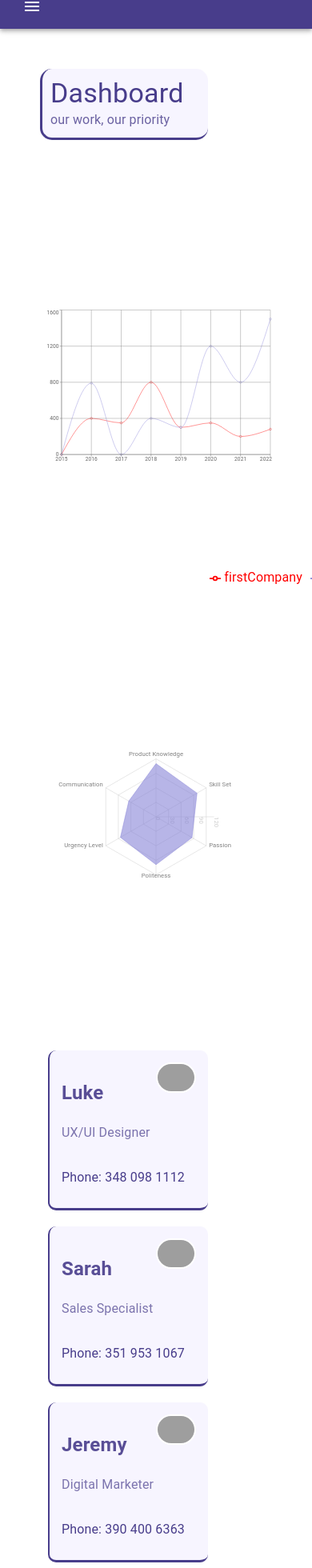
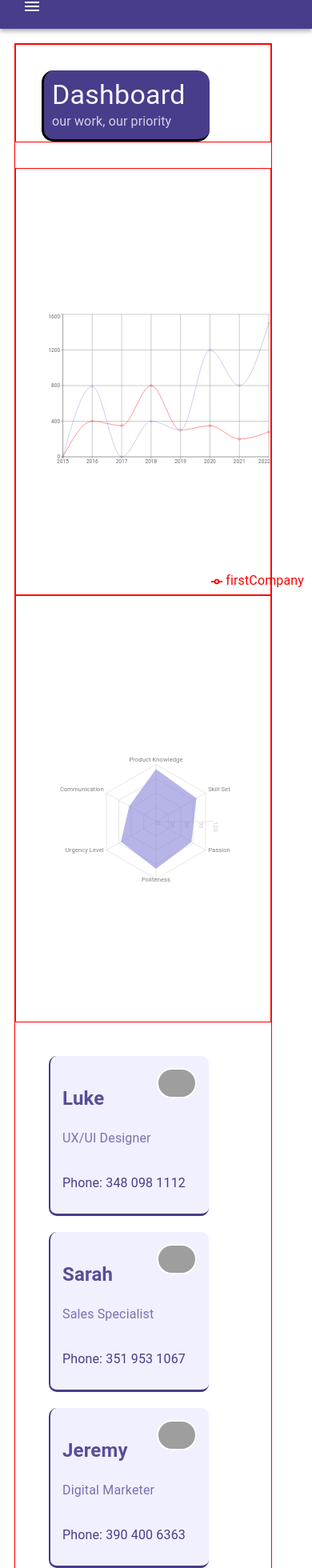
Before and after one commit to karimhaj/Skills-test, a React (Create React App) app: page /dashboard in a window 390 px wide. Shown: the part 20-1980 px from the top of the page at 80% size. Built offline with nearby package versions, Linux system fonts and the light colour scheme; grey boxes are pictures that could not be loaded.

Commit message:
working on grid for responsive

```diff
--- a/src/components/DashboardPage.tsx
+++ b/src/components/DashboardPage.tsx
@@ -7,7 +7,6 @@ import {
   XAxis,
   Tooltip,
   Legend,
-  ResponsiveContainer,
   Radar,
   RadarChart,
   PolarGrid,
@@ -51,32 +50,27 @@ return (<div>
             flexDirection: 'column',
             margin: '50px'
     }}>
-{/*
-    <h1 style={{marginBottom: '0px'}}>Dashboard Page</h1>
-    <p style={{marginTop: '0px'}}>subtitle for the dash</p> */}
-
-    <div style={{display: 'flex'}}>
-
-        </div>
 
     <Grid container
     direction='row'
     justifyContent='center'
     alignItems='center'
+    border='1px solid red'
     spacing={4}>
-    <Grid item xs={12} sm={6} md={4}>
+    <Grid item xs={12} sm={6} md={4} border='1px solid red'>
     <Box sx={{
-      borderBottom: '3px solid rgb(72, 61, 139)',
-      borderLeft: '3px solid rgb(72, 61, 139)',
-      backgroundColor: 'rgb(247, 245, 255)',
+      borderBottom: '3px solid rgb(0, 0, 0)',
+      borderLeft: '3px solid rgb(0, 0, 0)',
+      backgroundColor: 'primary.main',
+      color: 'rgb(247, 245, 255)',
       padding: '10px 30px 10px 10px',
       borderRadius: '15px',
       width: 'max-content'
     }}>
-        <Typography component='h1' variant='h4' sx={{color: 'primary.main'}}>
+        <Typography component='h1' variant='h4'>
             Dashboard
         </Typography>
-        <Typography component='p' sx={{color: 'primary.main', opacity: '80%'}}>
+        <Typography component='p' sx={{opacity: '80%'}}>
             our work, our priority
         </Typography>
     </Box>
@@ -84,20 +78,20 @@ return (<div>
   <Grid item xs={12} sm={6} md={8}>
 
   </Grid>
-  <Grid item xs={12} sm={12} md={6}>
+  <Grid item xs={12} sm={12} md={6} border='1px solid red'>
   <div style={{display: 'flex', justifyContent: 'center', alignItems: 'center'}}>
   <LineChart width={700} height={500} data={lineChartData}>
-      <Line type="monotone" dataKey="firstCompany" stroke="red" />
-      <Line type="monotone" dataKey="secondCompany" stroke="#8884d8" />
-      <CartesianGrid stroke="gray" />
+      <Line type='monotone' dataKey='firstCompany' stroke='red' />
+      <Line type='monotone' dataKey='secondCompany' stroke='#8884d8' />
+      <CartesianGrid stroke='gray' />
       <YAxis />
       <Tooltip />
       <Legend />
-      <XAxis dataKey="name" />
+      <XAxis dataKey='name' />
     </LineChart>
     </div>
   </Grid>
-  <Grid item xs={12} sm={6} md={6}>
+  <Grid item xs={12} sm={6} md={6} border='1px solid red'>
     <div style={{display: 'flex', alignItems: 'center', justifyContent: 'center'}}>
  <RadarChart
       cx={300}
@@ -108,13 +102,13 @@ return (<div>
       data={radarChartData}
     >
       <PolarGrid />
-      <PolarAngleAxis dataKey="subject" />
+      <PolarAngleAxis dataKey='subject' />
       <PolarRadiusAxis />
       <Radar
-        name="Mike"
-        dataKey="A"
-        stroke="#8884d8"
-        fill="#8884d8"
+        name='Mike'
+        dataKey='A'
+        stroke='8884d8'
+        fill='#8884d8'
         fillOpacity={0.6}
       />
     </RadarChart>
@@ -149,12 +143,12 @@ return (<div>
 
 
 
-function Card (props: personObjTypes){
+const Card = (props: personObjTypes) =>{
 
 
   return(
-    <div style={{
-      backgroundColor: 'rgb(247, 245, 255)',
+    <Box sx={{
+      backgroundColor: 'rgb(240, 240, 255)',
       borderBottom: '3px solid rgb(72, 61, 139)',
       borderLeft: '2px solid rgb(72, 61, 139)',
       minWidth: '200px',
@@ -176,7 +170,7 @@ function Card (props: personObjTypes){
 
       </div>
       <p style={{color: 'rgb(72, 61, 139)'}}>Phone: {props.number} </p>
-    </div>
+    </Box>
   )
 }
 
```
